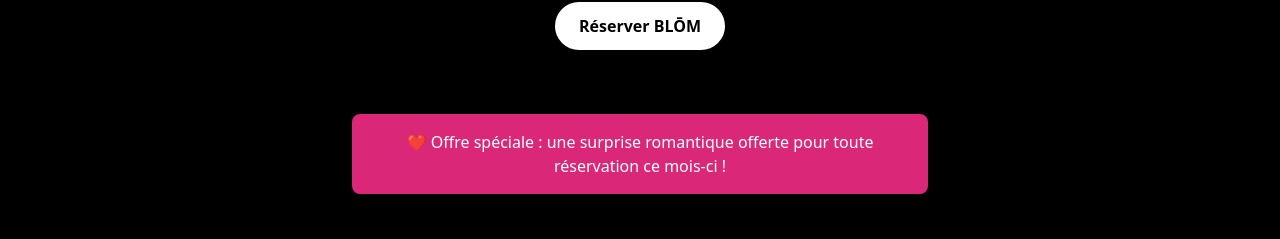
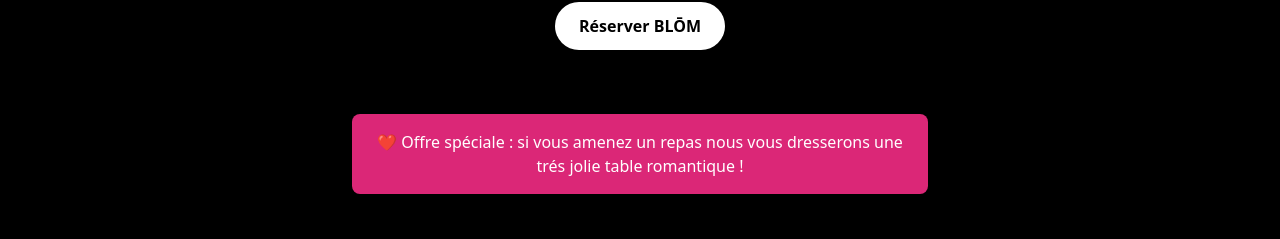
Before and after one commit to LIVABLOM/LIVABLOM, a Jekyll site: the page built from blom.md, in a window 1280 px wide. Shown: the part 731-970 px from the top of the page. Built offline with Jekyll 4.4.1, drawn with Linux system fonts in a browser that asks for light colours.

Commit message:
Update blom.md

```diff
--- a/blom.md
+++ b/blom.md
@@ -73,7 +73,7 @@
 
   <!-- BANDEAU SPÉCIAL -->
   <div class="bg-pink-600 text-white py-4 px-6 rounded-lg shadow-lg max-w-xl mx-auto mt-8">
-    ❤️ Offre spéciale : une surprise romantique offerte pour toute réservation ce mois-ci !
+    ❤️ Offre spéciale : si vous amenez un repas nous vous dresserons une trés jolie table romantique !
   </div>
 
 </div>
```
